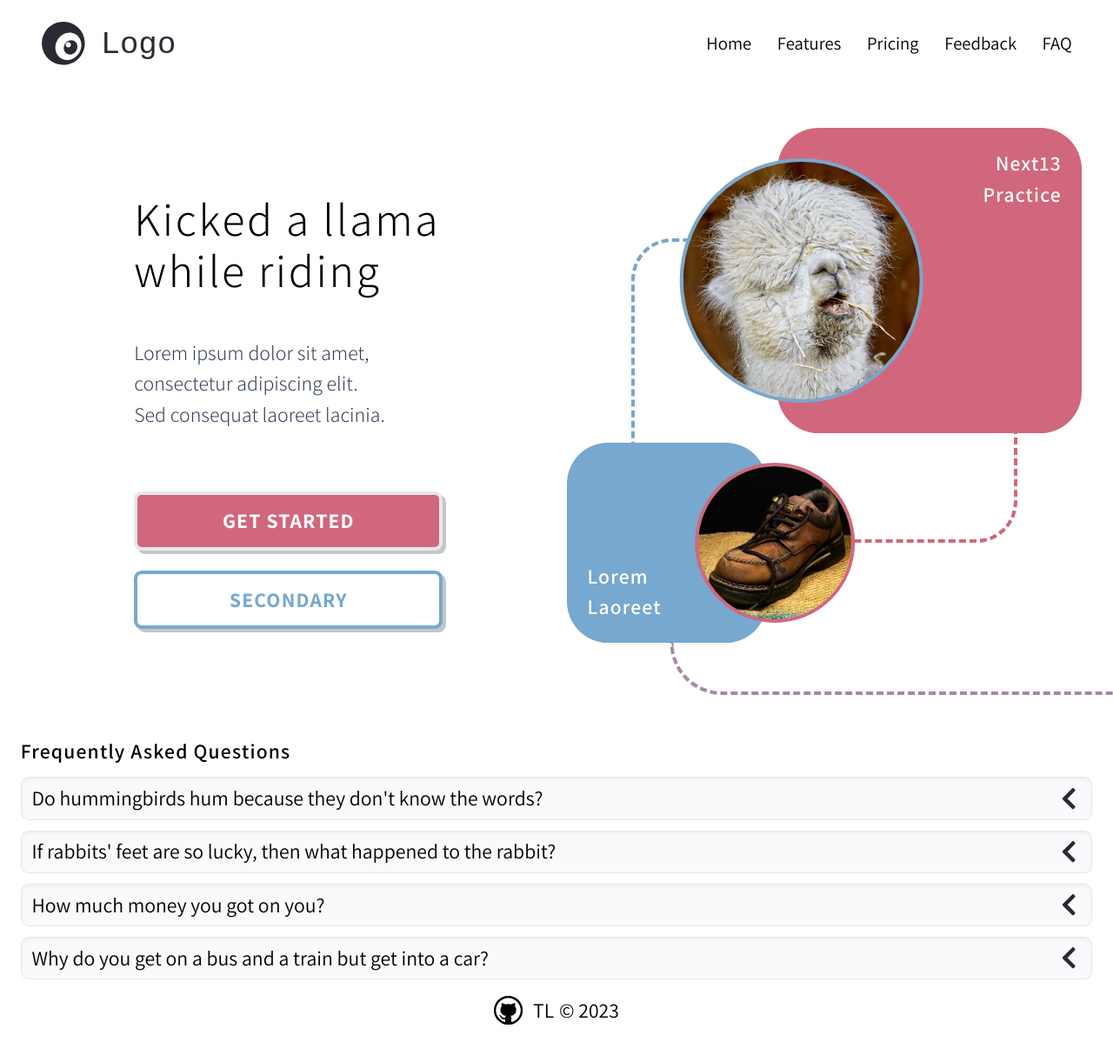
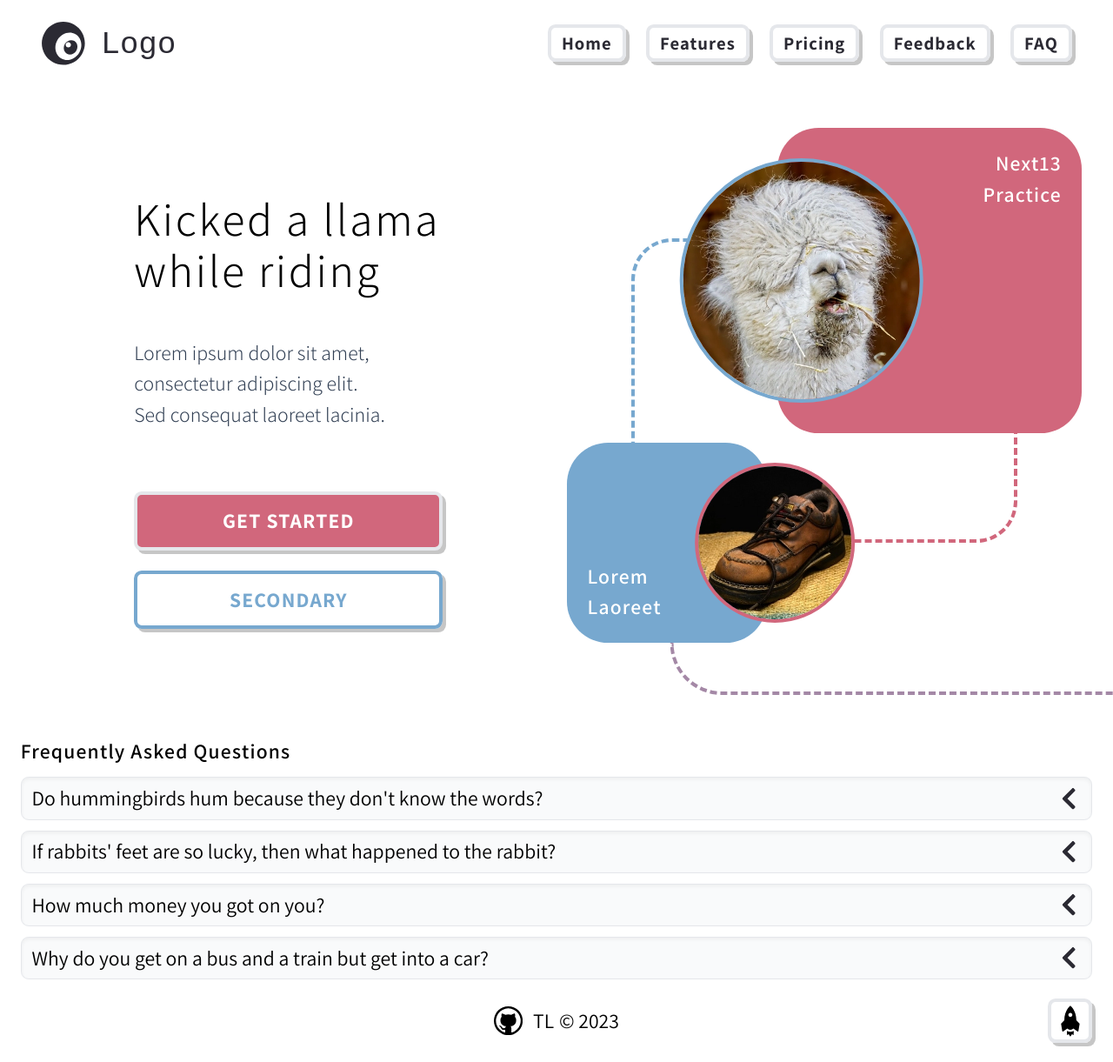
Before and after one commit to LTeemu/Next13_one, a Next.js app: page / in a window 1280 px wide. Shown: the whole page at 87% size. Before the commit the page ends 1197 px from the top, so only its background shows below. Built offline with nearby package versions, Linux system fonts and the light colour scheme; a web font is replaced by a local one.

Commit message:
Buttons to components

```diff
--- /dev/null
+++ b/app/components/Button.jsx
@@ -0,0 +1,13 @@
+'use client'
+
+export function tempClick() {
+  console.log('Clicked button')
+}
+
+export function Button({ text, clickFunc, classes }) {
+  return (
+    <button onClick={clickFunc} className={`font-bold tracking-wider border-4 rounded-md w-min md:w-full whitespace-nowrap buttonHover ${classes}`}>
+      {text}
+    </button>
+  )
+}
--- /dev/null
+++ b/app/components/ButtonLink.jsx
@@ -0,0 +1,10 @@
+'use client'
+import Link from 'next/link'
+
+export default function ButtonLink({ text, href, clickFunc, classes }) {
+  return (
+    <Link href={href} onClick={clickFunc} className={`font-bold tracking-wider border-4 rounded-md whitespace-nowrap buttonHover ${classes}`}>
+      <p className='mx-1'>{text}</p>
+    </Link>
+  )
+}
--- a/app/components/FAQBox.jsx
+++ b/app/components/FAQBox.jsx
@@ -1,8 +1,8 @@
 'use client'
-import { useState } from "react"
+import { useState } from 'react'
 import { FaChevronDown } from 'react-icons/fa'
 
-export default function FAQBox({question, answer}) {
+export default function FAQBox({ question, answer }) {
   const [open, setOpen] = useState(false)
 
   return (
--- a/app/components/Footer.jsx
+++ b/app/components/Footer.jsx
@@ -1,12 +1,14 @@
 import { VscGithub } from 'react-icons/vsc'
+import ScrollTop from './ScrollTop'
 
 export default function Footer() {
   return (
-		<footer className="flex items-center justify-center py-3">
-			<a href="https://github.com/lteemu" target="_blank" aria-label="Github" rel="noreferrer" className="mr-2 hover:opacity-80">
-				<VscGithub style={{ fontSize: '1.4rem' }} />
-			</a>
-			TL <span className="ml-1"> &copy; {new Date().getFullYear()}</span>
-		</footer>
-	)
+    <footer className='flex items-center justify-center my-5'>
+      <a href='https://github.com/lteemu' target='_blank' aria-label='Github' rel='noreferrer' className='mr-2 hover:opacity-80'>
+        <VscGithub style={{ fontSize: '1.4rem' }} />
+      </a>
+      TL <span className='ml-1'> &copy; {new Date().getFullYear()}</span>
+      <ScrollTop classes={'absolute right-4 p-0.5 max-w-min'} />
+    </footer>
+  )
 }
--- a/app/components/Navigation.jsx
+++ b/app/components/Navigation.jsx
@@ -1,8 +1,8 @@
 'use client'
 import Link from 'next/link'
 import { BiMenuAltRight } from 'react-icons/bi'
-import { AiOutlineCloseSquare } from 'react-icons/ai'
 import { useState } from 'react'
+import ButtonLink from './ButtonLink'
 
 export default function Navigation() {
   const [open, setOpen] = useState(false)
@@ -14,23 +14,29 @@ export default function Navigation() {
     { name: 'FAQ', href: '#' },
   ]
 
+  function openMenu() {
+    setOpen(true)
+    document.body.classList.add('overflow-y-hidden') //Remove ability to scroll up/down while open
+  }
+
+  function closeMenu() {
+    setOpen(false)
+    document.body.classList.remove('overflow-y-hidden')
+  }
+
   return (
     <>
       {/*Desktop - Over 768px md:*/}
-      <nav className='hidden text-sm md:flex gap-x-5'>
+      <nav className='hidden text-sm md:flex gap-x-4'>
         {links.map((link) => {
-          return (
-            <Link key={link.name} href={link.href}>
-              {link.name}
-            </Link>
-          )
+          return <ButtonLink key={link.name} href={link.href} clickFunc={closeMenu} text={link.name} classes={`w-[90%] px-1 py-0.5 mx-auto text-[#2b2a33]`} />
         })}
       </nav>
 
       {/*Mobile - Under 768px md:*/}
       <div className='block md:hidden'>
         {/*Hamburger button*/}
-        <button onClick={() => setOpen(true)}>
+        <button onClick={openMenu}>
           <BiMenuAltRight color='#2b2a33' style={{ fontSize: '2.2rem' }} />
         </button>
 
@@ -38,7 +44,7 @@ export default function Navigation() {
         <div>
           {/*Dark background*/}
           <div
-            onClick={() => setOpen(false)}
+            onClick={closeMenu}
             className={`fixed top-0 left-0 z-10 w-screen h-screen bg-[rgba(0,0,0,0.5)] transition-opacity duration-500 ease-in-out ${
               open ? 'opacity-1 backdrop-blur-sm' : 'opacity-0 pointer-events-none'
             }`}
@@ -51,18 +57,7 @@ export default function Navigation() {
             }`}
           >
             {links.map((link, i) => {
-              return (
-                <Link
-                  key={link.name}
-                  href={link.href}
-                  onClick={() => setOpen(false)}
-                  className={`w-[90%] p-1 mx-auto font-bold tracking-wider text-white border-4 rounded-md whitespace-nowrap buttonHover ${
-                    i % 2 ? 'bg-secondary' : 'bg-primary'
-                  }`}
-                >
-                  <p className='ml-2'>{link.name}</p>
-                </Link>
-              )
+              return <ButtonLink key={link.name} href={link.href} clickFunc={closeMenu} text={link.name} classes={`w-[90%] p-1 mx-auto text-white ${i % 2 ? 'bg-secondary' : 'bg-primary'}`} />
             })}
           </div>
         </div>
--- /dev/null
+++ b/app/components/ScrollTop.jsx
@@ -0,0 +1,7 @@
+'use client'
+import { Button } from './Button'
+import { IoMdRocket } from 'react-icons/io'
+
+export default function ScrollTop({ classes }) {
+  return <Button text={<IoMdRocket style={{fontSize: '1.6rem'}} />} clickFunc={() => window.scrollTo({ top: 0, behavior: 'smooth' })} classes={classes} />
+}
--- a/app/page.js
+++ b/app/page.js
@@ -1,5 +1,6 @@
 import Image from 'next/image'
 import FAQBox from './components/FAQBox'
+import { Button, tempClick } from './components/Button'
 
 export default function Home() {
   return (
@@ -21,15 +22,9 @@ export default function Home() {
           </p>
 
           <div className='flex mt-12 md:flex-col md:gap-y-4 gap-x-4'>
-            <button className='px-3 py-2 font-bold tracking-wider text-white border-4 rounded-md bg-primary w-min md:w-full whitespace-nowrap buttonHover'>
-              GET STARTED
-            </button>
-
-            <button className='px-3 py-2 font-bold tracking-wider bg-white border-4 rounded-md border-secondary text-secondary w-min md:w-full whitespace-nowrap buttonHover'>
-              SECONDARY
-            </button>
+            <Button text='GET STARTED' clickFunc={tempClick} classes='bg-primary text-white px-3 py-2'/>
+            <Button text='SECONDARY' clickFunc={tempClick} classes='border-secondary text-secondary px-3 py-2' />
           </div>
-
         </div>
 
         {/*Grids*/}
```
